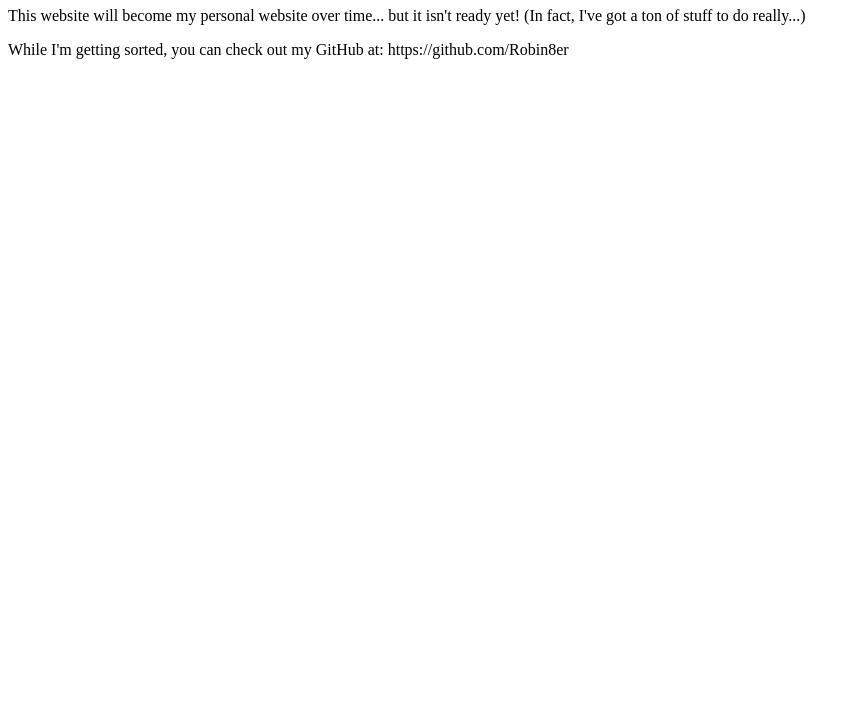
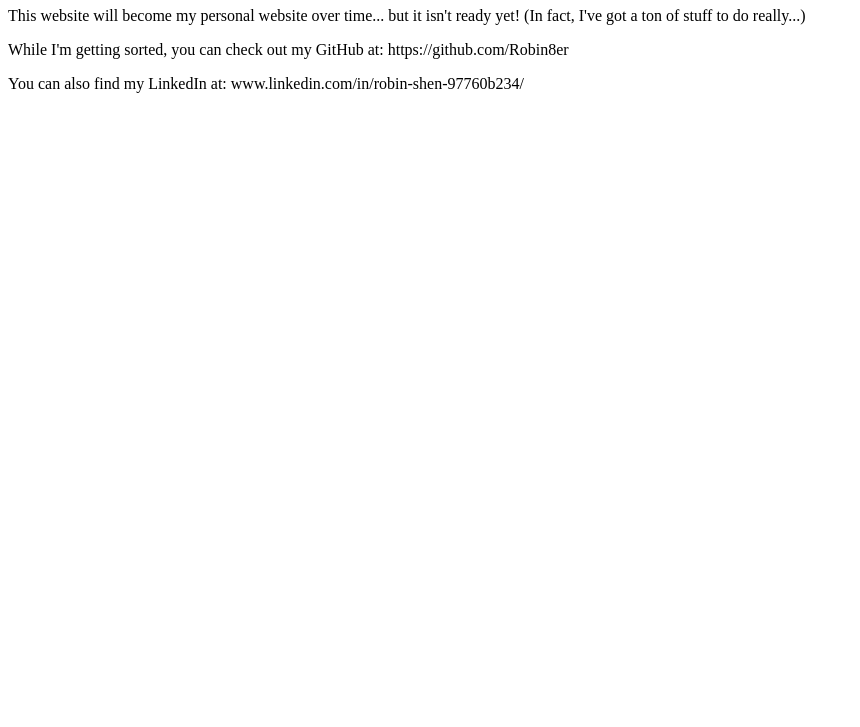
Before and after one commit to Robin8er/robin8er.github.io, a plain HTML site: page index.html in a window 1280 px wide. Shown: the part 73-800 px from the top of the page, without its empty margins (0-860 px from the left). Drawn offline with Linux system fonts and the light colour scheme.

Commit message:
Added LinkedIn

```diff
--- a/index.html
+++ b/index.html
@@ -4,5 +4,6 @@
 <h1>Hello World! :D</h1>
 <p>This website will become my personal website over time... but it isn't ready yet! (In fact, I've got a ton of stuff to do really...)</p>
 <p>While I'm getting sorted, you can check out my GitHub at: https://github.com/Robin8er</p>
+<p>You can also find my LinkedIn at: www.linkedin.com/in/robin-shen-97760b234/</p>
 </body>
 </html>
```
